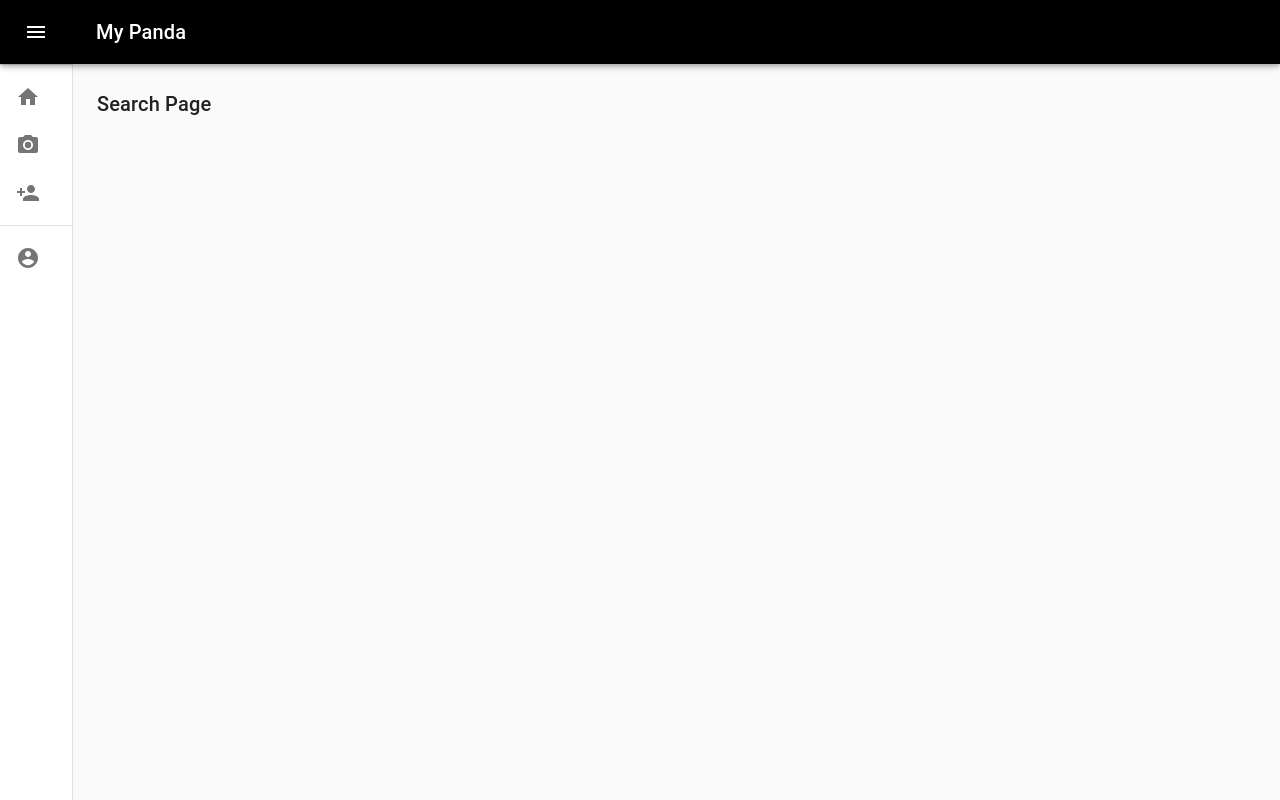
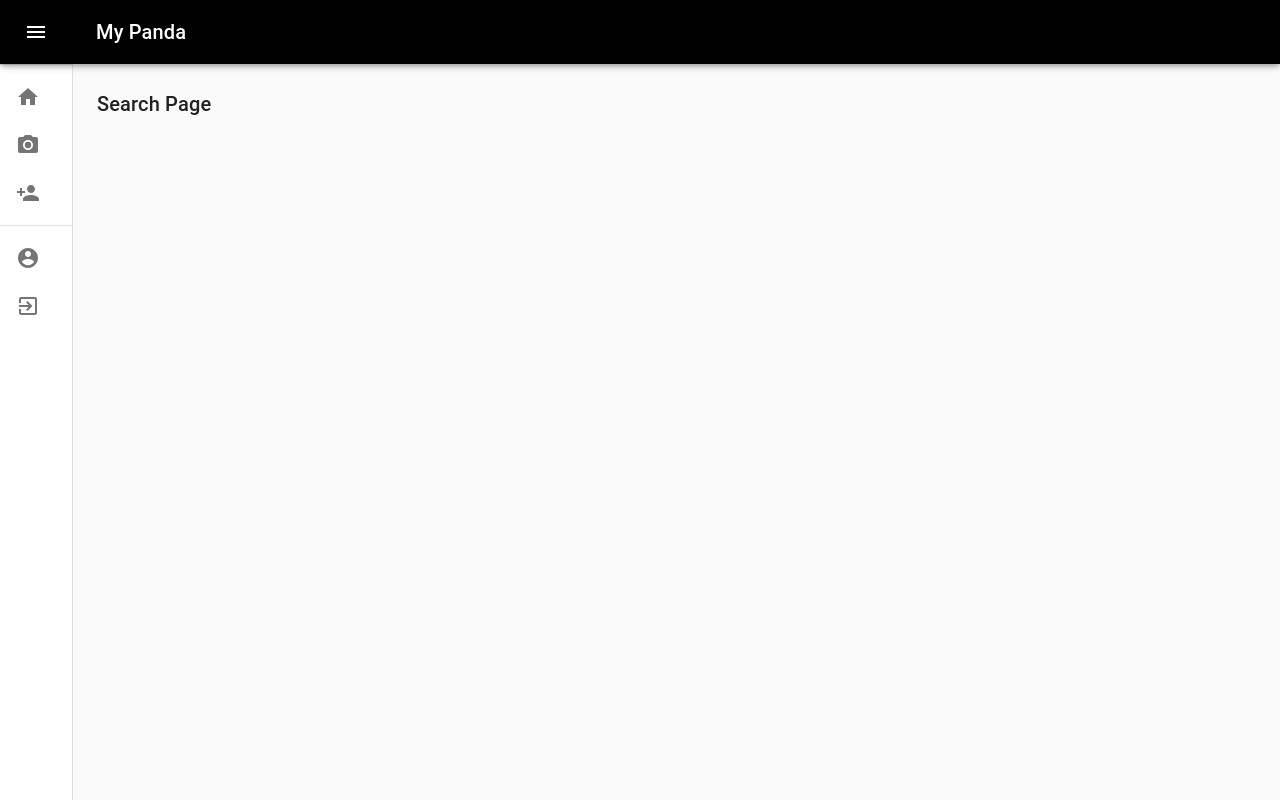
Before and after one commit to sebastien-blain/SOEN341-Instagram, a React (Create React App) app in the folder frontend/: page /search in a window 1280 px wide. Built offline with nearby package versions, Linux system fonts and the light colour scheme.

Commit message:
TASK-39: add a logout button to the nav

```diff
--- a/frontend/src/components/drawer.jsx
+++ b/frontend/src/components/drawer.jsx
@@ -19,6 +19,7 @@ import HomeIcon from '@material-ui/icons/Home';
 import CameraAltIcon from '@material-ui/icons/CameraAlt';
 import PersonAddIcon from '@material-ui/icons/PersonAdd';
 import AccountCircleIcon from '@material-ui/icons/AccountCircle';
+import ExitToAppIcon from '@material-ui/icons/ExitToApp';
 
 import {BrowserRouter as Router, Switch, Route, Link} from 'react-router-dom';
 
@@ -175,6 +176,10 @@ export default function MiniDrawer() {
               <ListItemText primary='Account'/>
             </ListItem>
           </Link>
+          <ListItem button key='Logout'>
+              <ListItemIcon><ExitToAppIcon /></ListItemIcon>
+              <ListItemText primary='Logout'/>
+          </ListItem>
         </List>
       </Drawer>
       <main className={classes.content}>
```
